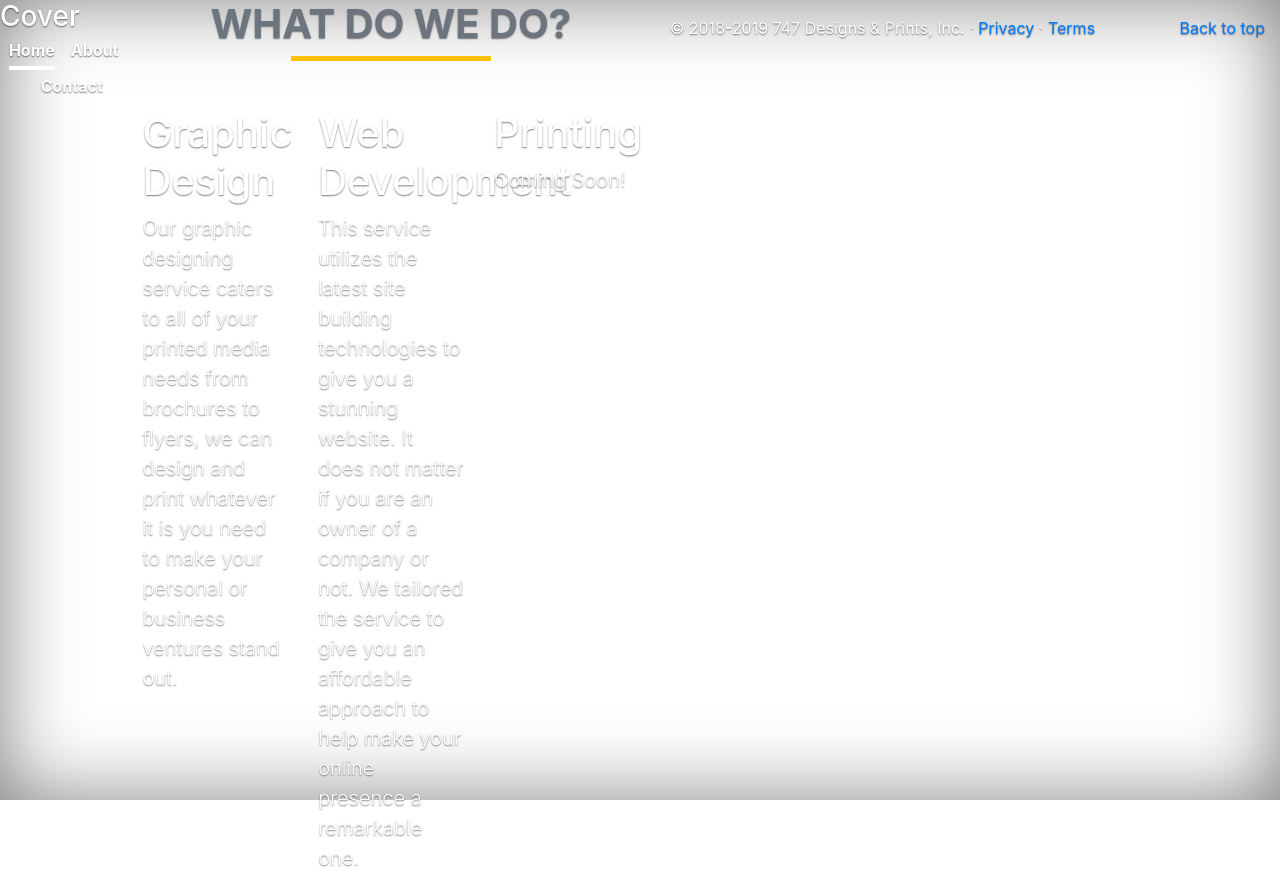
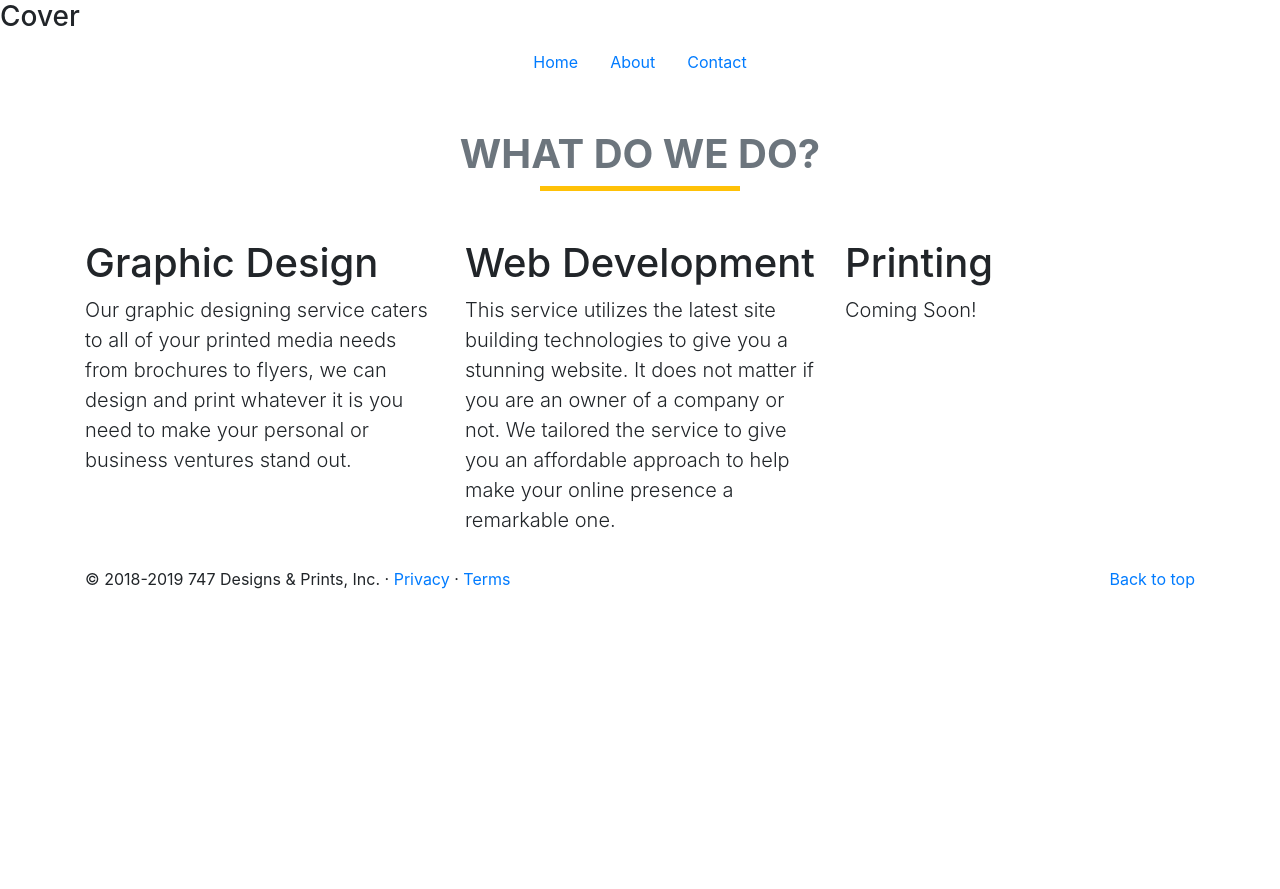
Before and after one commit to jav-sketch/747-Designs, a Django app: page /Design_Site/ in a window 1280 px wide. After the commit the page ends 589 px from the top, so only its background shows below. Run offline with Django 3.2, Linux system fonts and the light colour scheme; data comes from the database, SQL or seed files in the repository; some libraries are stand-ins or nearby versions.

Commit message:
Revert Changes to Stylesheet

```diff
--- a/core/Design_Site/static/css/styles.css
+++ b/core/Design_Site/static/css/styles.css
@@ -1,19 +1,4 @@
 
-html, body {
-    height: 100%;
-}
-
-body {
-    display: -ms-flexbox;
-    display: flex;
-    color: #fff;
-    text-shadow: 0 .05rem .1rem rgba(0, 0, 0, .5);
-    box-shadow: inset 0 0 5rem rgba(0, 0, 0, .5);
-}
-
-.main {
-    background-color: #333;
-}
 .title-underline{
     width: 200px;
     height: 5px;
@@ -23,59 +8,3 @@ body {
 .btn-round{
     border-radius: 50px;
 }
-
-.cover-container {
-    max-width: 42em;
-}
-
-/*Header*/
-.masthead {
-    margin-bottom: 2rem;
-}
-
-.masthead-brand {
-    margin-bottom: 0;
-}
-
-.nav-masthead .nav-link {
-    padding: .25rem 0;
-    font-weight: 700;
-    color: rgba(255, 255, 255, 5);
-    background-color: transparent;
-    border-bottom: .25rem solid transparent;
-}
-
-.nav-masthead .nav-link:hover,
-.nav-masthead .nav-link:focus {
-    border-bottom-color: rgba(255, 255, 255, .25);
-}
-
-.nav-masthead .nav-link + .nav-link {
-    margin-left: 1rem;
-}
-
-.nav-masthead .active {
-    color: #fff;
-    border-bottom-color: #fff;
-}
-
-@media (min-width: 48em) {
-    .masthead-brand {
-        float: left;
-    }
-    .nav-masthead {
-        float: right;
-    }
-}
-
-
-/* Cover*/
-
-.cover {
-    padding: 0 1.5rem;
-}
-
-.cover .btn-lg {
-    padding: .75rem 1.25rem;
-    font-weight: 700;
-}
```
